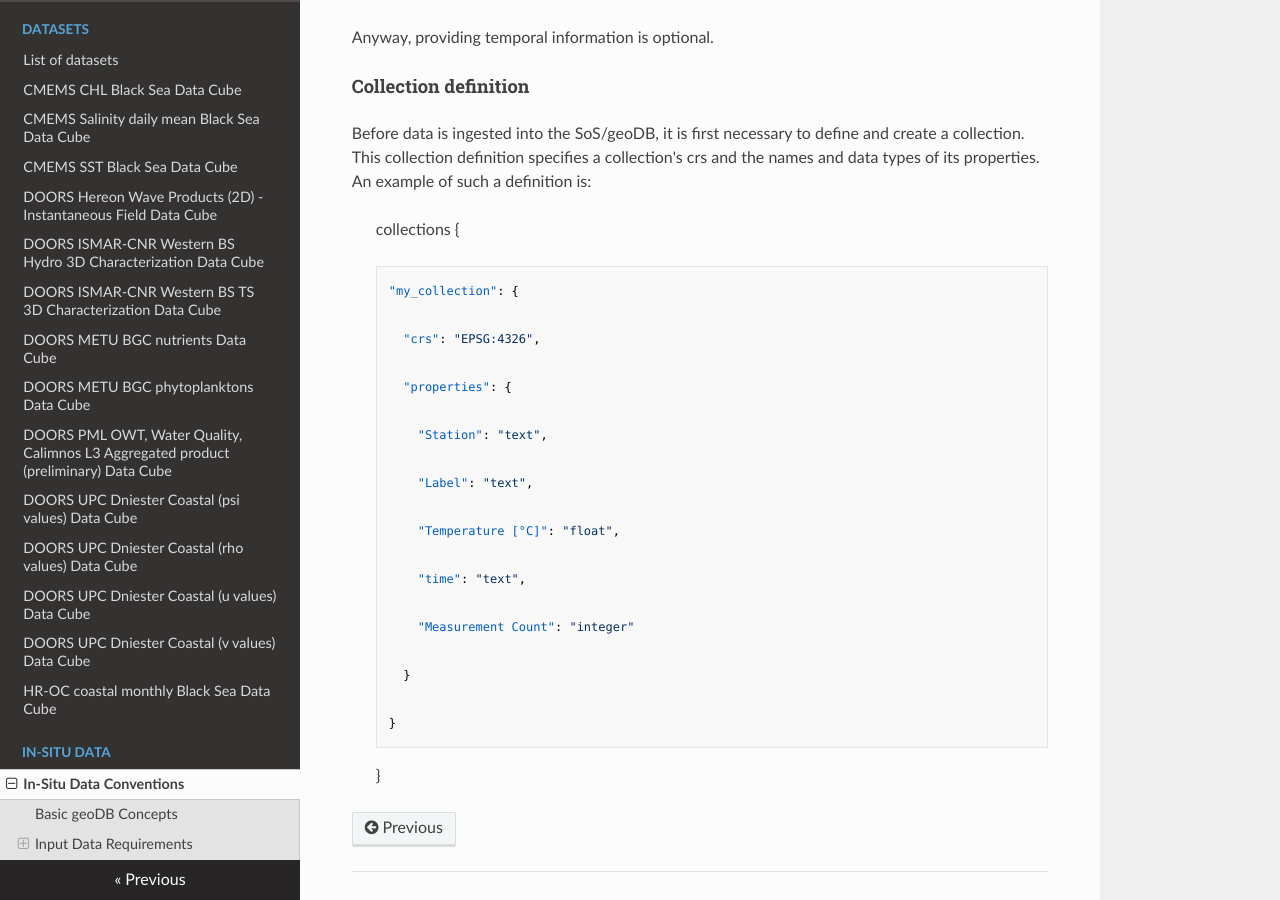
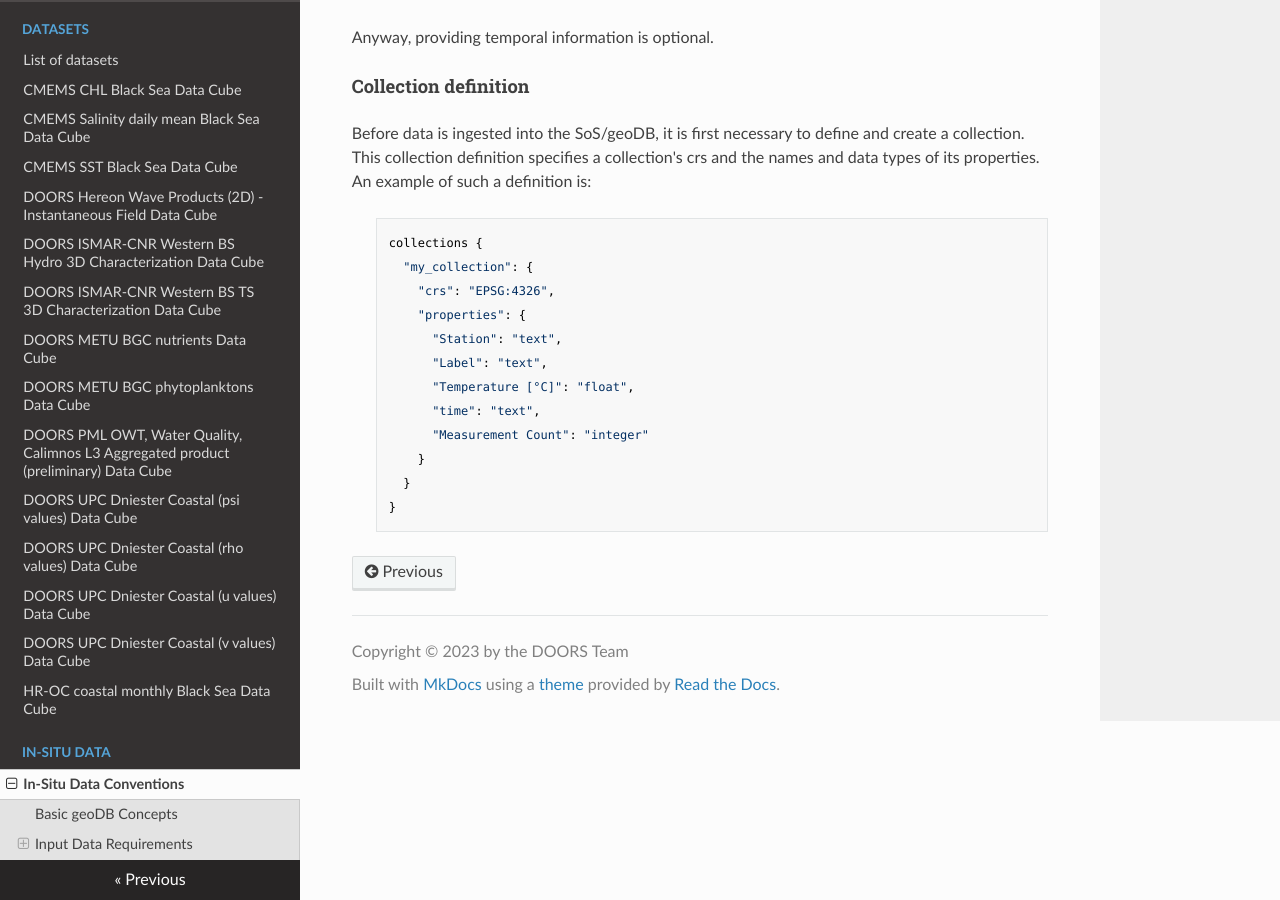
Before and after one commit to bcdev/doors-recipes, an MkDocs documentation site: the page built from docs/insitu/in-situ_data_conventions.md, in a window 1280 px wide and 900 px high, scrolled down 1504 px. Built offline with MkDocs 1.6.1, drawn with Linux system fonts in a browser that asks for light colours; nearby versions of some CDN libraries.

Commit message:
edited formatting

```diff
--- a/docs/insitu/in-situ_data_conventions.md
+++ b/docs/insitu/in-situ_data_conventions.md
@@ -83,26 +83,15 @@ This collection definition specifies a collection's crs and the names and data
 types of its properties.
 An example of such a definition is:
 
-> collections {
->
->     "my_collection": {
->
->       "crs": "EPSG:4326",
->
->       "properties": {
->
->         "Station": "text",
->
->         "Label": "text",
->
->         "Temperature [°C]": "float",
->
->         "time": "text",
->
->         "Measurement Count": "integer"
->
+>     collections {
+>       "my_collection": {
+>         "crs": "EPSG:4326",
+>         "properties": {
+>           "Station": "text",
+>           "Label": "text",
+>           "Temperature [°C]": "float",
+>           "time": "text",
+>           "Measurement Count": "integer"
+>         }
 >       }
->
 >     }
->
->}
```
